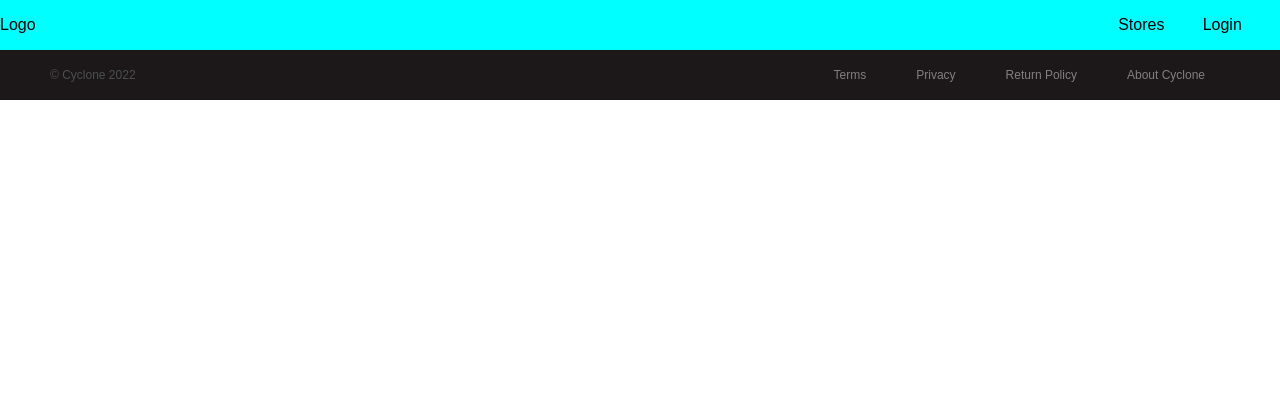
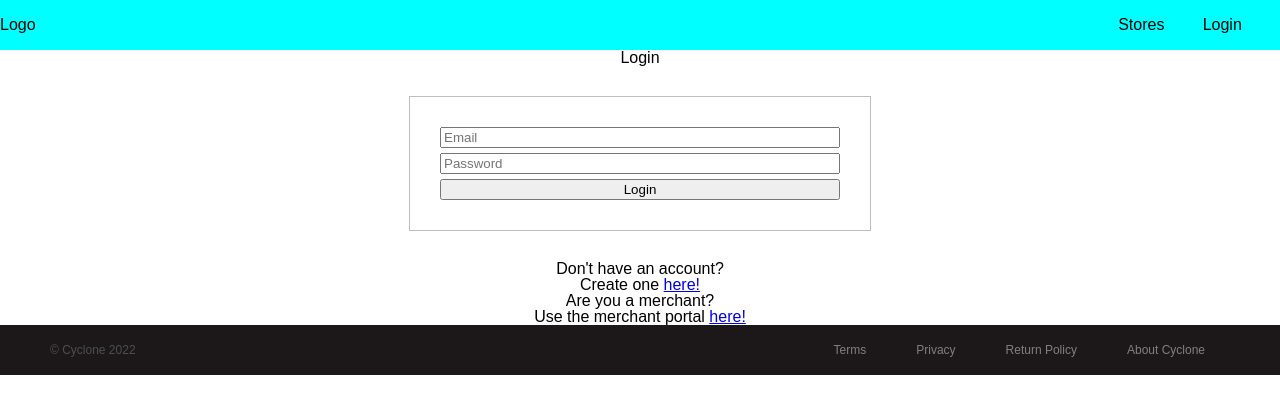
Before and after one commit to SelwynHP/project-cyclone, a React (Create React App) app in the folder client/: page /profile/client in a window 1280 px wide. Shown: the top 414 px of the page. Built offline with nearby package versions, Linux system fonts and the light colour scheme; no server answers.

Commit message:
Added ClientAccounts for managing client information

```diff
--- a/client/src/App.js
+++ b/client/src/App.js
@@ -8,6 +8,7 @@ import MerchantDetails from "./components/Merchants/MerchantDetails";
 import GlobalStyles from "./components/GlobalStyles";
 import MerchantLogin from "./components/MerchantCredentials/MerchantLogin";
 import Footer from "./components/Footer";
+import ClientAccount from "./components/Account";
 
 const App = () => {
     return (
@@ -23,6 +24,7 @@ const App = () => {
                     <Route exact path="/signup/merchant" element={<MerchantLogin type="mSignup"/>}/>
                     <Route exact path="/stores" element={<Merchants/>}/>
                     <Route exact path="/stores/:merchantId" element={<MerchantDetails/>}/>
+                    <Route exact path="/profile/client" element={<ClientAccount/>}/>
                 </Routes>
                 <Footer/>
             </Router>
--- /dev/null
+++ b/client/src/components/Account.js
@@ -0,0 +1,44 @@
+import styled from "styled-components";
+import ClientLogOut from "./ClientCredentials/ClientLogOut";
+import {useContext} from "react";
+import {UserContext} from "./UserContext";
+import ClientLogin from "./ClientCredentials/ClientLogin";
+
+const ClientAccount = () => {
+    const {loginState} = useContext(UserContext);
+    return (
+        <Wrapper>
+            {loginState ?
+                <>
+                    <h1>User Credentials</h1>
+                    <form>
+                        <input id="firstName" type="text" placeholder="First Name"/>
+                        <input id="lastName" type="text" placeholder="Last Name"/>
+                        <input id="email" type="email" placeholder="Email Address"/>
+                        <input id="telephone" type="tel" placeholder="Telephone Number"/>
+                        <input id="bAddress" type="text" placeholder="Billing Address"/>
+                        <input id="sAddress" type="text" placeholder="Shipping Address"/>
+                        <input id="notes" type="text" placeholder="Delivery Notes"/>
+                        <button>Update Information</button>
+                    </form>
+                    <ClientLogOut/>
+                </> :
+                <ClientLogin type="login"/>
+            }
+        </Wrapper>
+    )
+}
+
+const Wrapper = styled.div`
+  text-align: center;
+
+  form {
+    margin: 30px auto;
+    gap: 5px;
+    width: 400px;
+    display: flex;
+    flex-direction: column;
+  }
+`
+
+export default ClientAccount;
--- a/client/src/components/ClientCredentials/ClientLogOut.js
+++ b/client/src/components/ClientCredentials/ClientLogOut.js
@@ -7,11 +7,13 @@ const ClientLogOut = () => {
         await signOut(auth);
     }
     return (
-        <Wrapper onClick={() => handleLogout()}>Log Out</Wrapper>
+        <>
+            <Logout onClick={() => handleLogout()}>Log Out</Logout>
+        </>
     )
 }
 
-const Wrapper = styled.div`
+const Logout = styled.button`
   &:hover {
     cursor: pointer;
   }
--- a/client/src/components/Header.js
+++ b/client/src/components/Header.js
@@ -2,7 +2,6 @@ import {NavLink} from "react-router-dom";
 import styled from "styled-components";
 import {useContext} from "react";
 import {UserContext} from "./UserContext";
-import ClientLogOut from "./ClientCredentials/ClientLogOut";
 
 const Header = () => {
     const {loginState} = useContext(UserContext);
@@ -18,7 +17,7 @@ const Header = () => {
                 </li>
                 <li>
                     {loginState ?
-                        <ClientLogOut/> :
+                        <NavLink to="/profile/client">Account</NavLink> :
                         <NavLink to="/login">Login</NavLink>
                     }
                 </li>
```
Also changed, not shown: client/src/components/Cart.js (added, +15 -0 lines).
